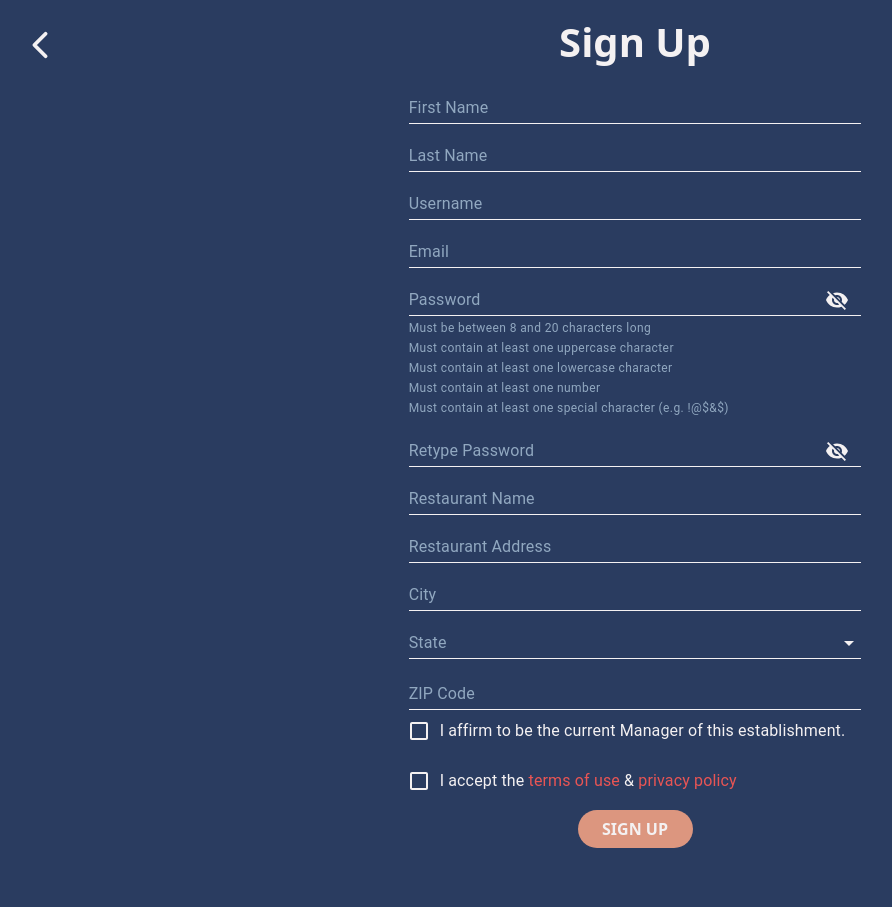
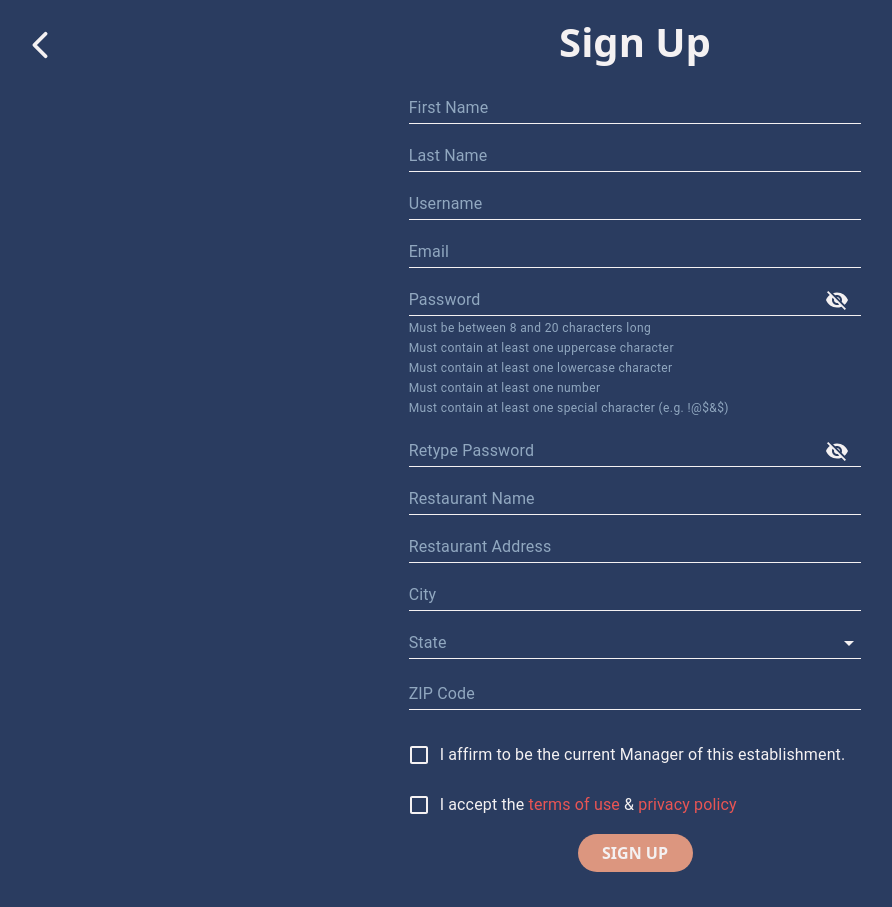
Before and after one commit to Mkamboykos/Zerbez-pwa, a React (Create React App) app in the folder client/: page /SignUp in a window 1280 px wide. Shown: the whole page, without its empty margins (5-897 px from the left). Before the commit the page ends 883 px from the top, so only its background shows below. Built offline with nearby package versions, Linux system fonts and the light colour scheme.

Commit message:
fixed bug in SignUp page

```diff
--- a/client/src/Components/Login_Page/Home.js
+++ b/client/src/Components/Login_Page/Home.js
@@ -172,7 +172,7 @@ class Home extends Component{
         }).then(res => {
             if(res.data.username !== this.state.username || res.data.username === ""){
                 this.setState({
-                    helperText: 'Username or Password is incorrect!',
+                    helperText: 'Wrong username and password convination!',
                     errorUsername: true,
                     errorPassword: true,
                     isValid: false,
--- a/client/src/Components/Login_Page/SignUp.js
+++ b/client/src/Components/Login_Page/SignUp.js
@@ -646,7 +646,7 @@ class SignUp extends Component {
                                             onMouseDown={this.handleMouseDownPassword}
                                             classes={{root: classes.toggleIcon}}
                                         >
-                                            {this.state.showRetypePassword ? <Visibility /> : <VisibilityOff />}
+                                            {this.state.showRetypePassword ? <Visibility/> : <VisibilityOff/>}
                                         </IconButton>
                                     </InputAdornment>
                                 )
@@ -776,6 +776,9 @@ class SignUp extends Component {
                         />
                     </FormControl>
 
+                    {/* break between Zip code and checked1 */}
+                    <br/>
+
                     <FormControl>
                         <FormControlLabel
                             control={
@@ -785,7 +788,7 @@ class SignUp extends Component {
                                     value={this.state.isChecked1}
                                     name="isChecked1"
 
-                                    //classes linked to const with classes, and root and checked from styles
+                                    // classes linked to const with classes, and root and checked from styles
                                     classes={{
                                         root: classes.root,
                                         checked: classes.checked,
@@ -796,7 +799,9 @@ class SignUp extends Component {
                             label="I affirm to be the current Manager of this establishment."
                             style={{textAlign: 'left'}}
                         />
+                    </FormControl>
 
+                    <FormControl>
                         <FormControlLabel
                             control={
                                 <Checkbox
@@ -815,10 +820,10 @@ class SignUp extends Component {
 
                             label={
                                 <div>
-                                <span>I accept the </span>
-                                <Link to={'/terms'} target="_blank" className="linkService">terms of use</Link>
-                                <span> & </span>
-                                <Link to={'/privacy'} target="_blank" className="linkService">privacy policy</Link>
+                                    <span>I accept the </span>
+                                        <Link to={'/terms'} target="_blank" className="linkService">terms of use</Link>
+                                    <span> & </span>
+                                        <Link to={'/privacy'} target="_blank" className="linkService">privacy policy</Link>
                                 </div>
                             }
                             style={{textAlign: 'left'}}
```
